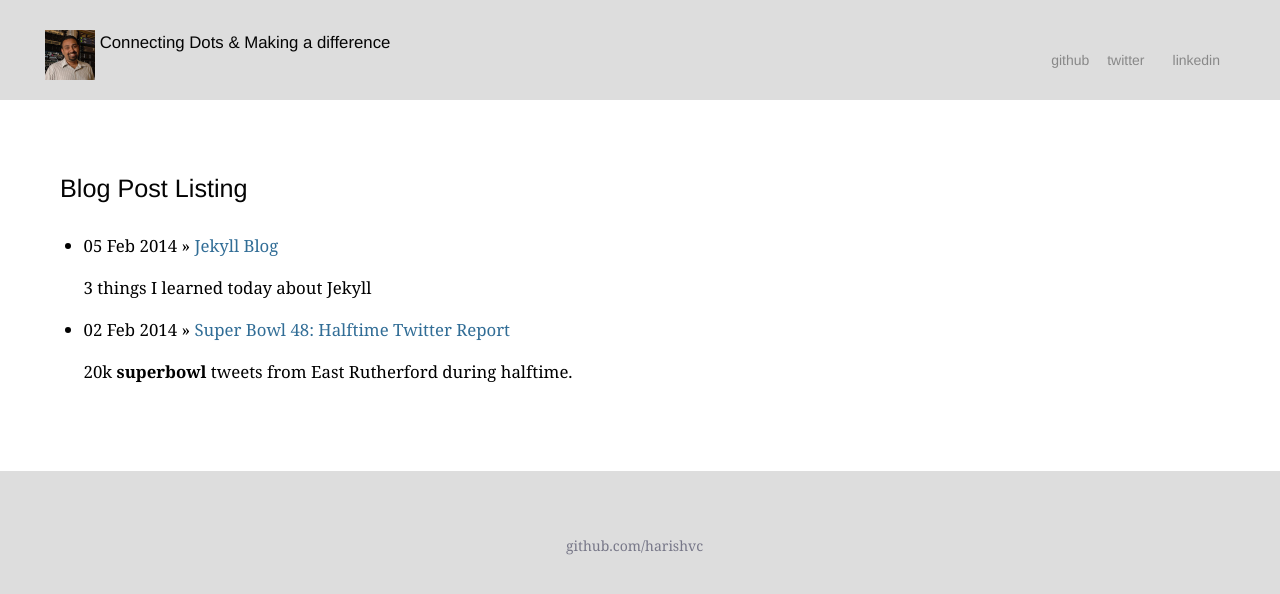
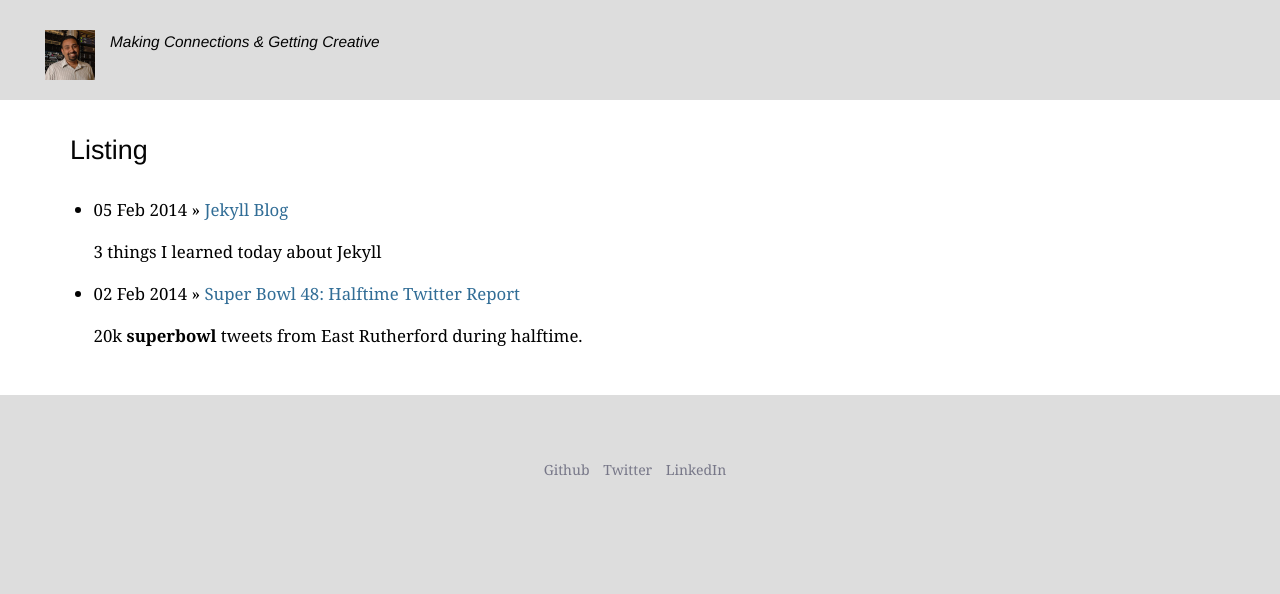
Before and after one commit to harishvc/harishvc.github.io, a Jekyll site: the page built from index.html, in a window 1280 px wide. Shown: the top 594 px of the page. Built offline with Jekyll 4.4.1, drawn with Linux system fonts in a browser that asks for light colours; some web fonts are replaced; Markdown is read by kramdown in place of the engine named in the settings.

Commit message:
CSS & Blog title change

```diff
--- a/_config.yml
+++ b/_config.yml
@@ -1,4 +1,8 @@
+baseurl: /
+url: http://harishvc.github.io/
 markdown: redcarpet
 pygments: true
+//source:      _source
 gems:
   - jekyll-redirect-from
+exclude: [command.sh]
--- a/_layouts/default.html
+++ b/_layouts/default.html
@@ -17,11 +17,18 @@
 
   <body{% if page.wide_layout %} class="wide"{% endif %}>
     <header>
-      <h1 class="logo"><a href="/"><img src="/pics/harishvc.jpeg" width="50" height="50" alt="Harish"/>&nbsp;Connecting Dots & Making a difference</a></h1>
+      <h1 class="logo">
+           <a href="/">
+           <img src="/pics/harishvc.jpeg" width="50" height="50" alt="Harish"/>
+           <span style="white-space: nowrap;">Making Connections &amp; Getting Creative</span>
+           </a>
+      </h1>
       <ul class="navigation">
+        <!--
         <li><a href="http://github.com/harishvc/" title="github">github</a></li>
         <li><a href="http://twitter.com/harishvc/">twitter</a><li>
         <li><a href="http://linkedin.com/in/harishvc/">linkedin</a></li>
+        -->
       </ul>
     </header>
     <!--div class="wrapper content"-->
@@ -31,7 +38,10 @@
     {% unless page.no_footer %}
     <footer>
             <p>
-                <a href="http://github.com/harishvc/">github.com/harishvc</a>&nbsp;&nbsp;&nbsp;
+                <span style="padding-right:10px"><a href="http://github.com/harishvc/">Github</a></span>
+                <span style="padding-right:10px"><a href="http://twitter.com/harishvc/">Twitter</a></span>
+                <span style="padding-right:10px"><a href="http://linkedin.com/in/harishvc/">LinkedIn</a></span>
+
            </p>
     </footer>
    {% endunless %}
--- a/css/screen.css
+++ b/css/screen.css
@@ -53,10 +53,10 @@ h1,h2,h3,h4,h5,h6 {
   margin: 1.618em 0 1em 0;
   text-rendering: optimizelegibility;
 }
-h1 { font-size: 150%; }
-h1 { font-size: 120%; }
-h3 { font-size: 110%; }
-h4 { font-size: 100%; }
+h1 { font-size: 160%; }
+h2 { font-size: 150%; }
+h3 { font-size: 140%; }
+h4 { font-size: 130%; }
 h5, h6 { font-size: 150%; }
 
 a { text-decoration:none; }
@@ -82,26 +82,32 @@ header {
   margin:0 60px 0 50px;
   color: #ccc;
 }
-  header h1 {
+
+header h1 {
     display: block;
     height: 50px;
     margin:30px 0 0 0;
     float: left;
-  }
-    header h1 a {
+    font-size: 110%;
+    font-style: italic;
+}
+
+/*
+header h1 a {
       display:inline-block;
       -webkit-transform: translate3d(0,0,0);
       -webkit-transition: 160ms -webkit-transform ease-out;
-    }
+ }
+*/
     header h1 a:hover {
       -webkit-transform: translate3d(0,2px,0);
   /*    -webkit-filter: blur(1px);
       -moz-filter: blur(1px);*/
       cursor:pointer;
     }
-    header h1 img { display:block; float:left; }
+header h1 img { display:block; float:left; padding-right:15px;}
 
-  header ul.navigation {
+header ul.navigation {
     display:block;
     text-align: left;
     float: right;
@@ -130,8 +136,8 @@ header {
 /* main content */
 div.content {
   background:white;
-  padding:70px 60px;
-  margin-bottom:60px;
+  padding:30px 70px;
+  margin-bottom:30px;
 }
 div.content.full-bleed {
   padding:0;
@@ -141,7 +147,7 @@ div.content.photo {
   margin:0;
 }
   div.content:not(.sub) h1:first-child {
-    margin-top:0; font-size:150%;
+    margin-top:0; font-size:160%;
   }
 
   div.content img, div.content iframe { display:block; max-width:100%; margin:1em 0; }
--- a/index.html
+++ b/index.html
@@ -1,11 +1,11 @@
 ---
 layout: default
-title: Connecting Dots & Making a difference
+title: Making Connections & Getting Creative
 date: 2014-02-02 22:18:49
 ---
 
 <div class="content">
-  <h1>Blog Post Listing</h1>
+  <h1>Listing</h1>
   <ul>
     {% for post in site.posts %}
       <li>
```
